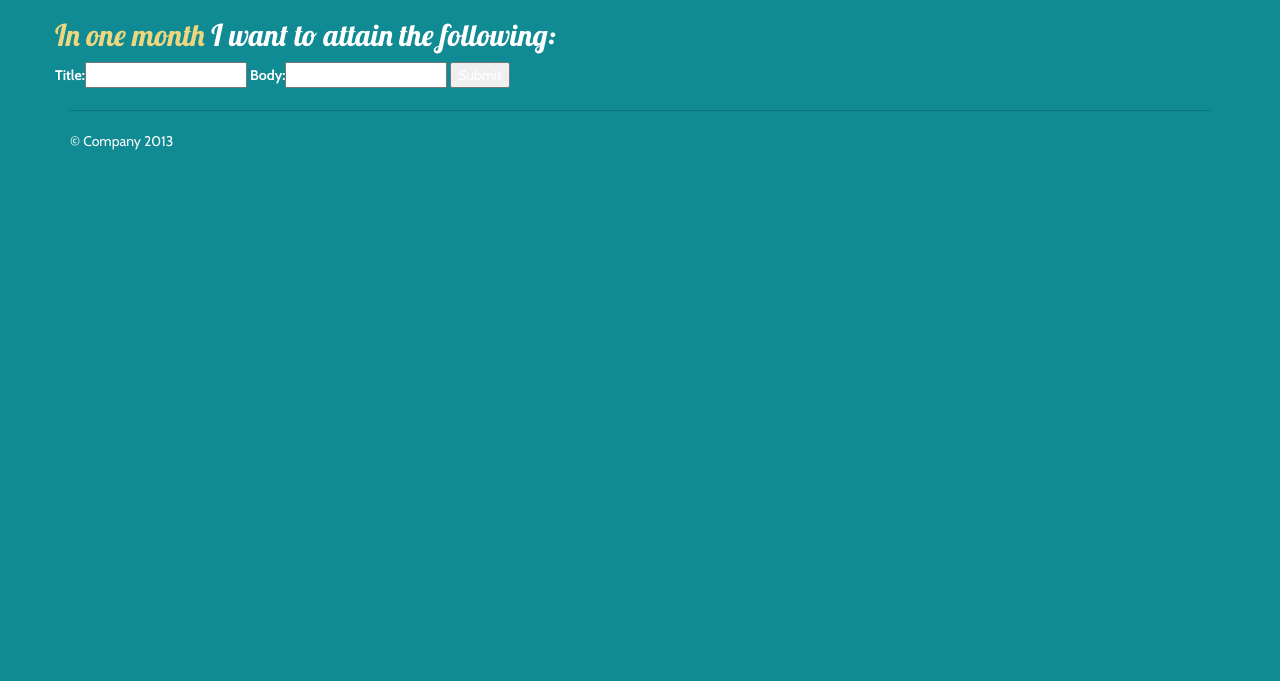
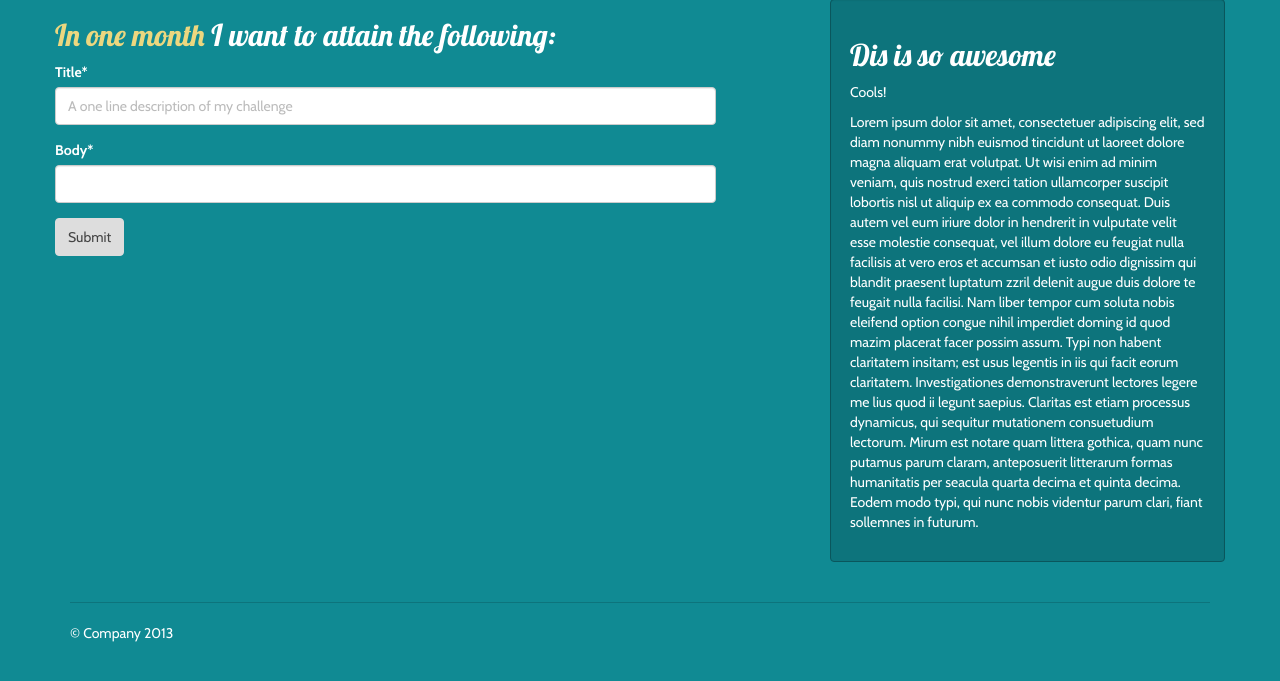
Before and after one commit to robrechtdr/inonemonth, a Django app: template inonemonth/templates/challenge/challenge_create.html in a window 1280 px wide. Shown: the part 51-732 px from the top of the page. Run offline with Django 3.2, Linux system fonts and the light colour scheme; the template is opened without the code that fills it: values that come from a table or form of the project are taken from there, others are empty; parts of the project's set-up code (start-up, migrations or seed data) failed here and were passed over; some libraries are stand-ins or nearby versions.

Commit message:
Improve style of challenge form

```diff
--- a/inonemonth/challenges/forms.py
+++ b/inonemonth/challenges/forms.py
@@ -6,10 +6,14 @@ from pagedown.widgets import PagedownWidget
 from .models import Challenge
 
 class ChallengeCreateModelForm(forms.ModelForm):
-    body = forms.CharField(widget=PagedownWidget(), label="Body")
+    body = forms.CharField(widget=PagedownWidget(attrs={"placeholder":"Complete description of my challenge"}), label="Body")
 
     class Meta:
         model = Challenge
+        widgets = {
+            "title": forms.TextInput(attrs={"placeholder":
+                                            "A one line description of my challenge"}),
+        }
         fields = ("title", "body")
 
 
--- /dev/null
+++ b/inonemonth/static/css/django-pagedown-bootstrap3-fix.css
@@ -0,0 +1,8 @@
+/* Django-pagedown css fixes for bootstrap 3
+-------------------------------------------------- */
+
+.wmd-panel {
+    margin-left: 0px;
+    margin-right: 0px;
+    width: 100%;
+}
--- /dev/null
+++ b/inonemonth/static/js/django-pagedown-bootstrap3-fix.js
@@ -0,0 +1,5 @@
+// Django-pagedown jQuery fixes for bootstrap 3
+
+(function($) {
+    $(".wmd-input").addClass("form-control");
+})(jQuery);
--- a/inonemonth/templates/base.html
+++ b/inonemonth/templates/base.html
@@ -18,6 +18,7 @@
     <!--[if lt IE 9]>
       <script src="http://html5shim.googlecode.com/svn/trunk/html5.js"></script>
     <![endif]-->
+    <link href="{% static 'css/django-pagedown-bootstrap3-fix.css' %}" rel="stylesheet">
     <link href="{% static 'css/project.css' %}" rel="stylesheet">
     <!-- Use the following to quickly test CSS changes in a template,
       then move to project.css -->
@@ -140,6 +141,7 @@
     <!-- Placed at the end of the document so the pages load faster -->
     <script src="https://code.jquery.com/jquery-1.10.2.min.js"></script>
     <script src="{% static 'js/bootstrap.min.js' %}"></script>
+    <script src="{% static 'js/django-pagedown-bootstrap3-fix.js' %}"></script>
     <script src="{% static 'js/project.js' %}"></script>
     {% block extra_js %}
     {% endblock extra_js %}
--- a/inonemonth/templates/challenge/challenge_create.html
+++ b/inonemonth/templates/challenge/challenge_create.html
@@ -1,4 +1,7 @@
 {% extends "base.html" %}
+
+{% load staticfiles %}
+{% load crispy_forms_tags %}
 
 {% block prepend_css %}
   {{ form.media }}
@@ -8,16 +11,33 @@
 {% block content %}
 <div class="container">
     <div class="row">
-      <div class="col-md-6">
+      <div class="col-md-7">
           <h2><span class="text-warning">In one month</span> I want to attain the following:</h1>
-        <form action="" method="post"> {% csrf_token %}
-            {{ form }}
-            <input type="submit" value="Submit">
+        <form action="" method="post" role="form"> {% csrf_token %}
+            {{ form|crispy }}
+            <input type="submit" class="btn btn-default" value="Submit">
         </form>
       </div>
+
+      <div class="col-md-1">
+      </div>
+      <div class="col-md-4 well">
+          <h2>Dis is so awesome</h1>
+          <p>Cools!</p>
+          <p>
+Lorem ipsum dolor sit amet, consectetuer adipiscing elit, sed diam nonummy nibh euismod tincidunt ut laoreet dolore magna aliquam erat volutpat. Ut wisi enim ad minim veniam, quis nostrud exerci tation ullamcorper suscipit lobortis nisl ut aliquip ex ea commodo consequat. Duis autem vel eum iriure dolor in hendrerit in vulputate velit esse molestie consequat, vel illum dolore eu feugiat nulla facilisis at vero eros et accumsan et iusto odio dignissim qui blandit praesent luptatum zzril delenit augue duis dolore te feugait nulla facilisi. Nam liber tempor cum soluta nobis eleifend option congue nihil imperdiet doming id quod mazim placerat facer possim assum. Typi non habent claritatem insitam; est usus legentis in iis qui facit eorum claritatem. Investigationes demonstraverunt lectores legere me lius quod ii legunt saepius. Claritas est etiam processus dynamicus, qui sequitur mutationem consuetudium lectorum. Mirum est notare quam littera gothica, quam nunc putamus parum claram, anteposuerit litterarum formas humanitatis per seacula quarta decima et quinta decima. Eodem modo typi, qui nunc nobis videntur parum clari, fiant sollemnes in futurum.
+      </p>
+
+      </div>
+
     </div><!-- end div.row -->
 
 </div><!-- end div.container -->
 
 
+
+
 {% endblock content %}
+
+{% block extra_js %}
+{% endblock extra_js %}
```
